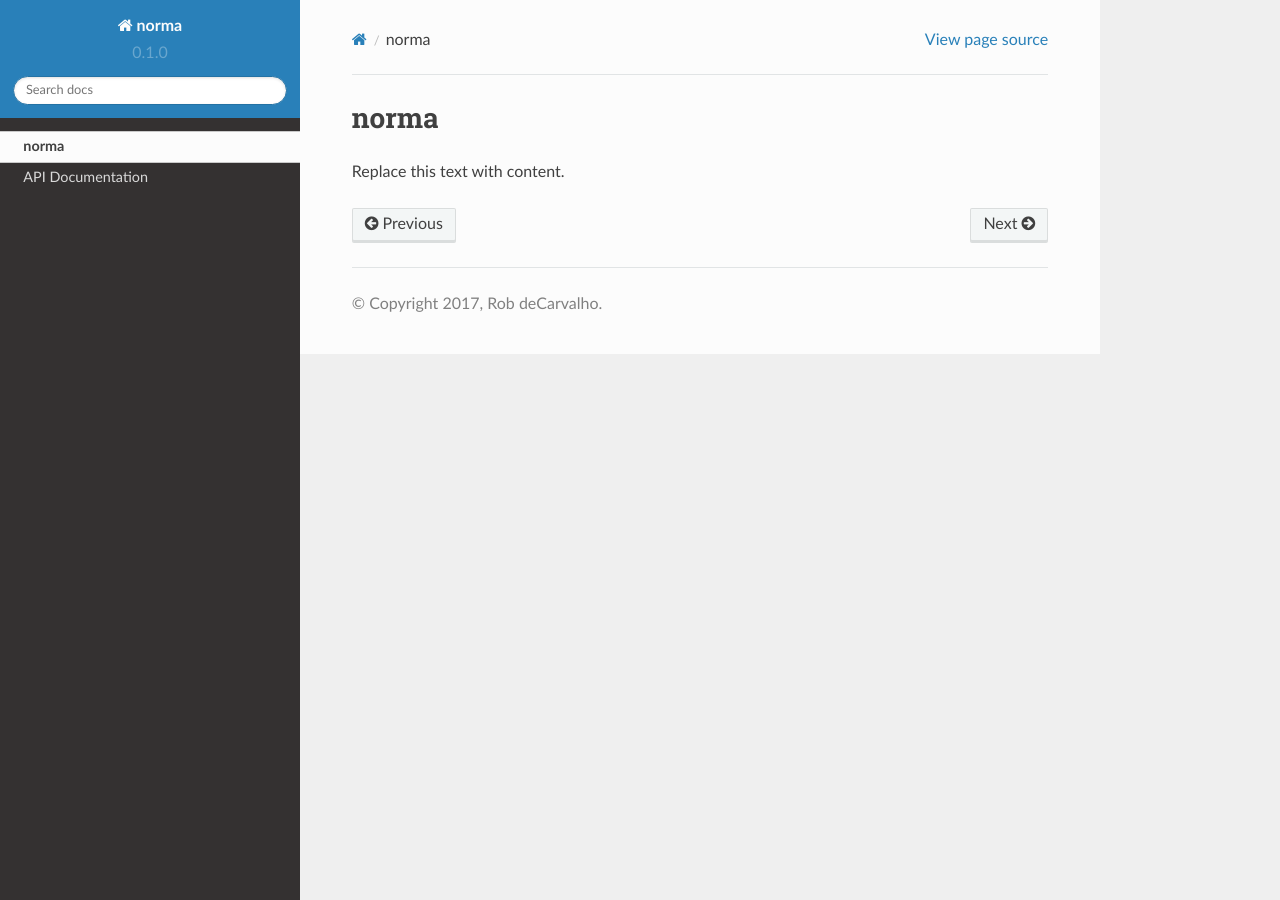
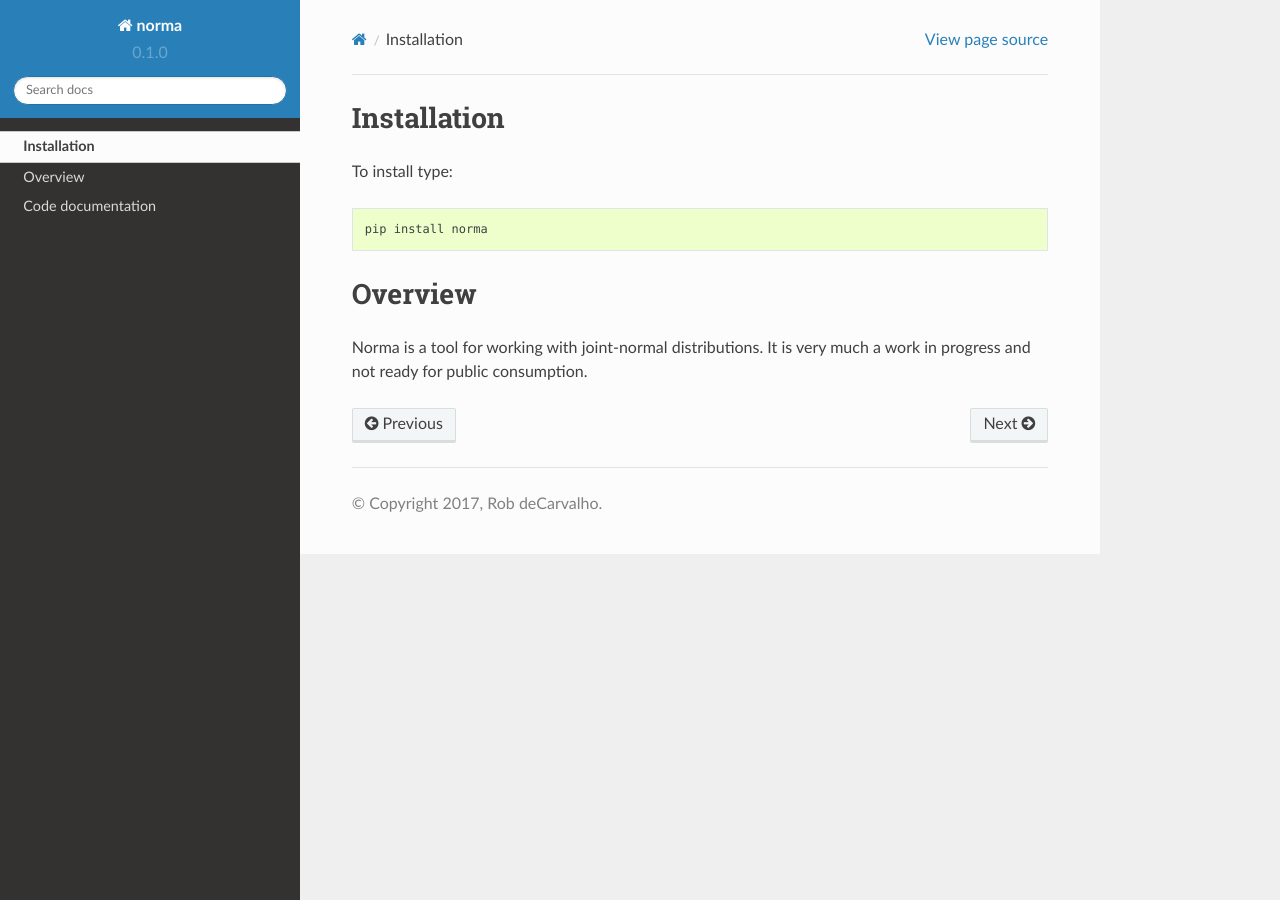
Before and after one commit to robdmc/norma, a Sphinx documentation site: the page built from docs/index.rst, in a window 1280 px wide. Built offline with Sphinx 7.4.7 and the Read the Docs theme 2.0.0, drawn with Linux system fonts in a browser that asks for light colours.

```diff
--- a/docs/index.rst
+++ b/docs/index.rst
@@ -1,4 +1,11 @@
-norma
+Installation
 =============================
 
-Replace this text with content.
+To install type::
+
+    pip install norma
+
+Overview
+=============================
+Norma is a tool for working with joint-normal distributions.  It is very
+much a work in progress and not ready for public consumption.
--- a/publish.py
+++ b/publish.py
@@ -3,5 +3,4 @@ import subprocess
 subprocess.call('pip install wheel'.split())
 subprocess.call('python setup.py clean --all'.split())
 subprocess.call('python setup.py sdist'.split())
-subprocess.call('pip wheel --no-index --no-deps --wheel-dir dist dist/*.tar.gz'.split())
 subprocess.call('python setup.py register sdist bdist_wheel upload'.split())
```
Also changed, not shown: README.md (+1 -1 lines), docs/ref/norma.rst (+68 -3 lines).
